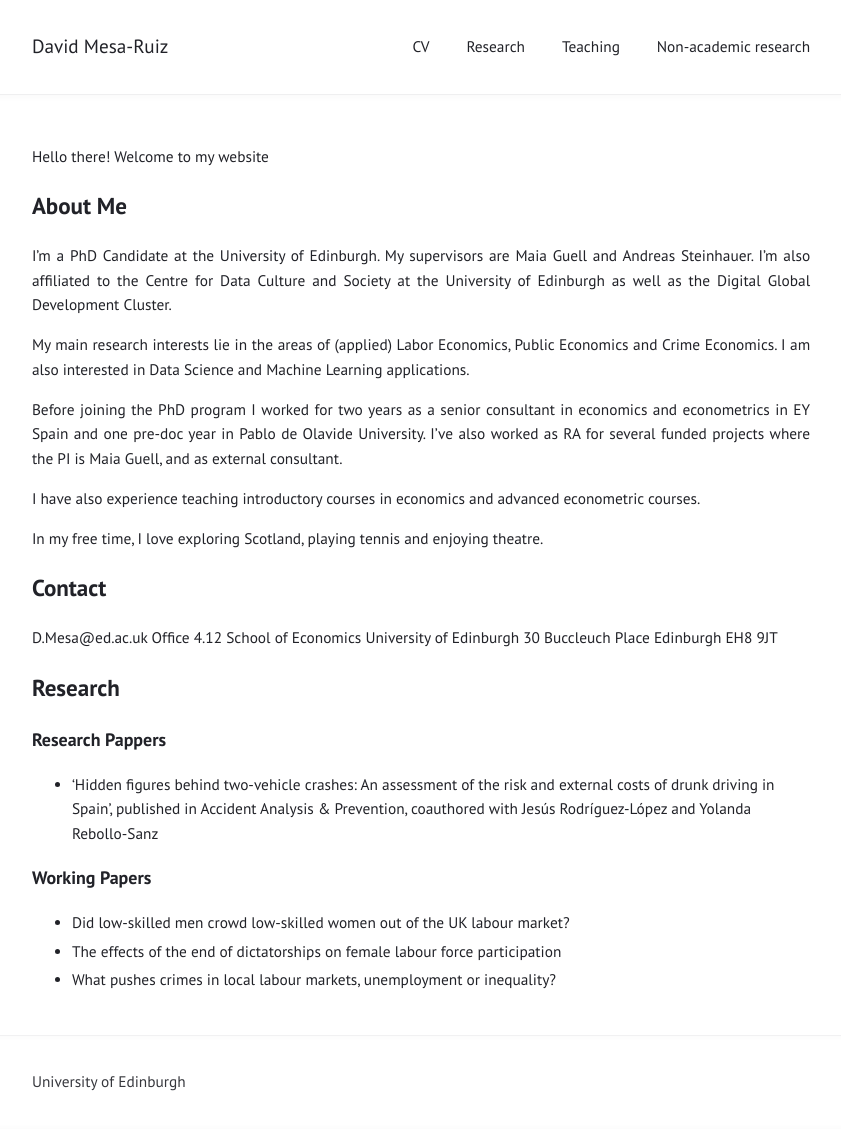
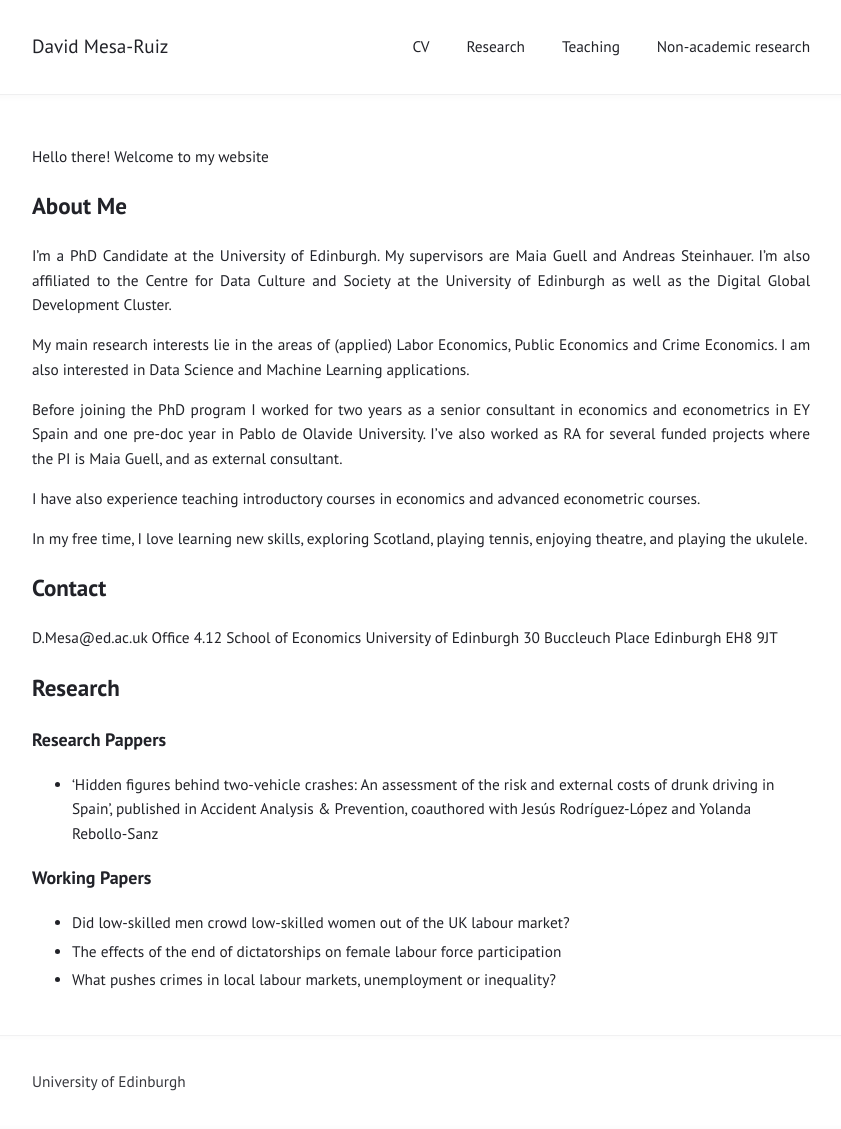
Before and after one commit to davmesrui/davmesrui.github_v02.io, a Jekyll site: the page built from index.md, in a window 1280 px wide. Shown: the whole page, without its empty margins (219-1060 px from the left). Built offline with Jekyll 4.4.1, drawn with Linux system fonts in a browser that asks for light colours.

Commit message:
Update index.md

```diff
--- a/index.md
+++ b/index.md
@@ -15,7 +15,7 @@ Before joining the PhD program I worked for two years as a senior consultant in
 
 I have also experience teaching introductory courses in economics and advanced econometric courses.
 
-In my free time, I love exploring Scotland, playing tennis and enjoying theatre.
+In my free time, I love learning new skills, exploring Scotland, playing tennis, enjoying theatre, and playing the ukulele.
 
 ## Contact
 
```
